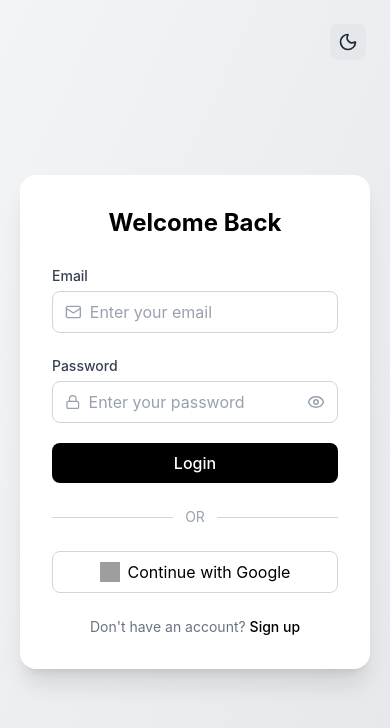
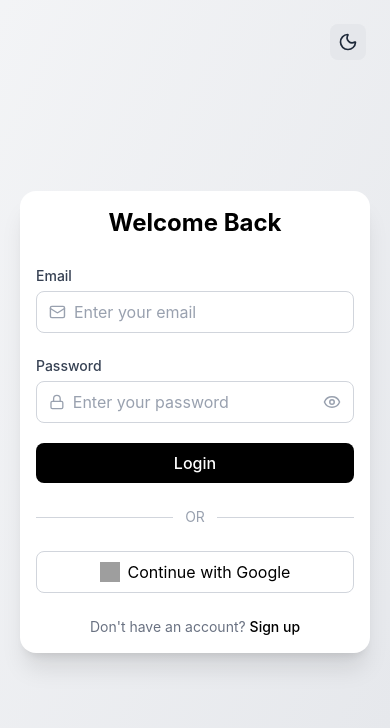
Before and after one commit to RajChavda04/Google_Auth, a React (Vite) app in the folder frontend/: page /login in a window 390 px wide. Shown: the top 728 px of the page. Built offline with nearby package versions, Linux system fonts and the light colour scheme; no server answers; grey boxes are pictures that could not be loaded.

Commit message:
update padding and margin for small devices

```diff
--- a/frontend/src/pages/Login.jsx
+++ b/frontend/src/pages/Login.jsx
@@ -63,7 +63,7 @@ export default function LoginPage() {
   };
 
   return (
-    <div className={`min-h-screen p-5 sm:p-2 flex items-center justify-center transition-colors duration-300 ${
+    <div className={`min-h-screen p-5 overflow-hidden sm:p-2 flex items-center justify-center transition-colors duration-300 ${
       isDark ? "bg-gradient-to-br  from-gray-900 to-gray-800" : "bg-gradient-to-br from-gray-100 to-gray-200"
     }`}>
       {/* Dark Mode Toggle Button */}
@@ -83,7 +83,7 @@ export default function LoginPage() {
         initial={{ opacity: 0, y: 40 }}
         animate={{ opacity: 1, y: 0 }}
         transition={{ duration: 0.6 }}
-        className={`w-full max-w-md shadow-xl rounded-2xl p-8 transition-colors duration-300 ${
+        className={`w-full max-w-md shadow-xl rounded-2xl p-4 sm:p-8 transition-colors duration-300 ${
           isDark ? "bg-gray-800" : "bg-white"
         }`}
       >
```
